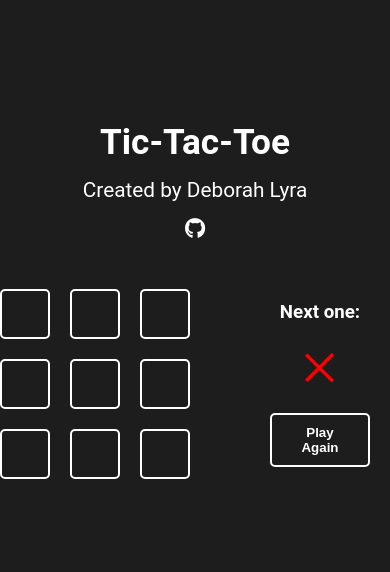
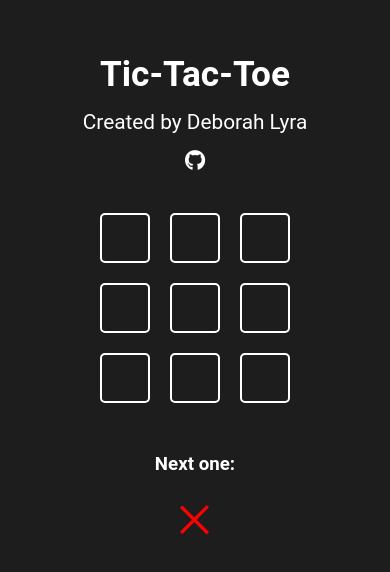
Before and after one commit to DeborahLyra/tic-tac-toe--react, a React (Vite) app: page / in a window 390 px wide. Shown: the part 138-710 px from the top of the page. Built offline with nearby package versions, Linux system fonts and the light colour scheme.

Commit message:
responsividade e css

```diff
--- a/src/components/button/Button.jsx
+++ b/src/components/button/Button.jsx
@@ -4,8 +4,8 @@ import styled from 'styled-components';
 function Button({ children, onClick, disabled }) {
     return (
         <Btn
-        onClick={onClick}
-        disabled = {disabled}
+            onClick={onClick}
+            disabled={disabled}
         >{children}</Btn>
     )
 }
@@ -23,6 +23,7 @@ export const Btn = styled.button`
         background-color: #ffff;
         color: black;
     }
+
 `
 
 export default Button
--- a/src/components/game/Game.jsx
+++ b/src/components/game/Game.jsx
@@ -80,8 +80,10 @@ export const DivBoard = styled.div`
 export const DivContainer = styled.div`
   display: flex;
   align-items: center;
-  gap: 60px;
+  gap: 30px;
+  @media (max-width: 550px){
+    flex-direction: column;
+  }
 `;
 
-
 export default Game
--- a/src/components/gameInfo/GameInfo.jsx
+++ b/src/components/gameInfo/GameInfo.jsx
@@ -17,20 +17,18 @@ function GameInfo({ currentPlayer, winner, onReset }) {
             {
                 winner !== 0 &&
                 <>
-                    <h3>End Game!</h3>
-                    <h4>The winner is:</h4>
+                    <h3>End Game! The winner is:</h3>
+
                     {
                         winner === 1 ? <Icon iconName='circle' /> : <Icon iconName='x' />
                     }
-
+                    <Button
+                        onClick={onReset}
+                        disabled={winner === 0}>
+                        Play Again
+                    </Button>
                 </>
             }
-             <Button
-             onClick={onReset}
-             disabled= {winner === 0}>
-                Play Again
-             </Button>
-
         </DivInfo>
     )
 }
@@ -43,7 +41,7 @@ flex-direction: column;
 align-items: center;
 gap: 30px;
 padding: 20px;
-transition: all 2s ease-in-out;
+min-width: 280px;
 `;
 
 
```
